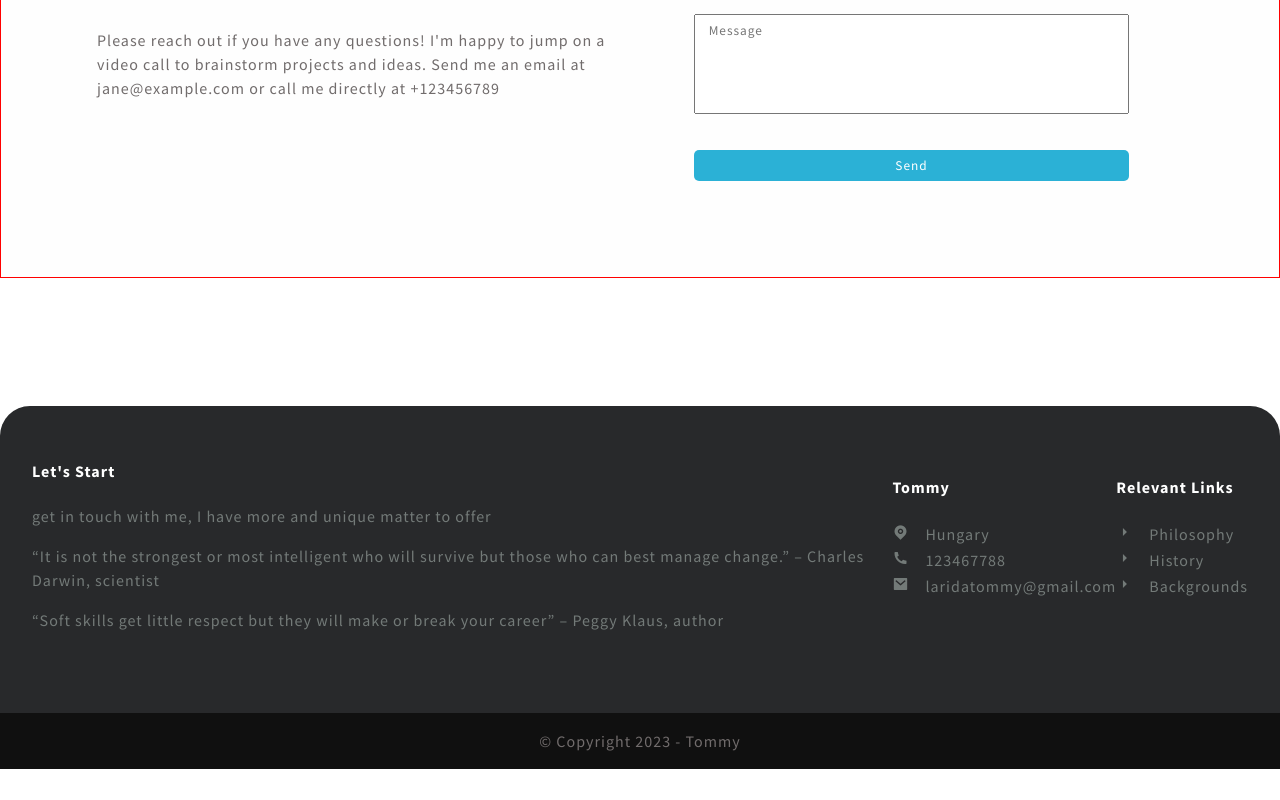
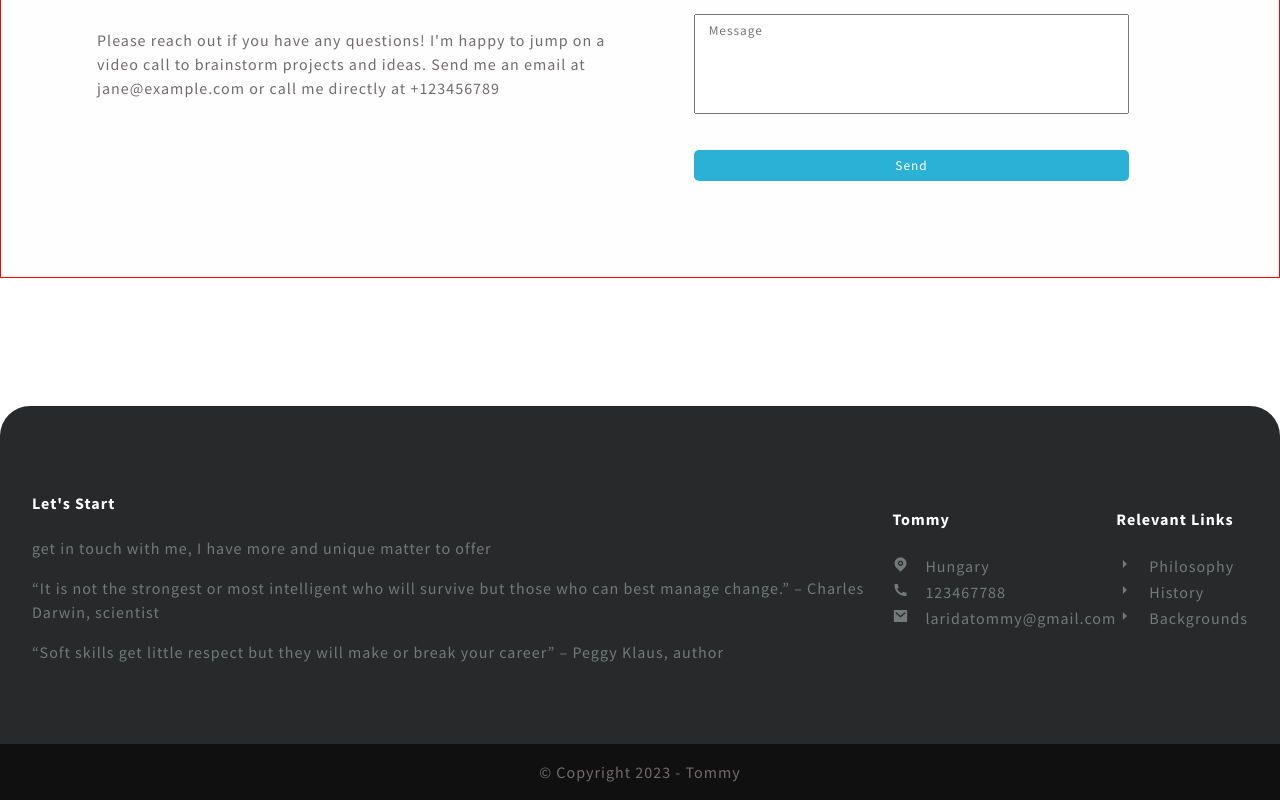
Before and after one commit to TommyOliveir/vite-react-official-project_PORTFOLIO, a React (Vite) app: page / in a window 1280 px wide. Shown: the part 3962-4762 px from the top of the page. Before the commit the page ends 4731 px from the top, so only its background shows below. Built offline with nearby package versions, Linux system fonts and the light colour scheme; the HTML template or start-up script is replaced by a standard one.

Commit message:
Update App.css

```diff
--- a/src/App.css
+++ b/src/App.css
@@ -337,7 +337,7 @@ textarea {
   background: #28292b;
   border-radius: 30px 30px 0px 0px;
 
-  padding: 2em 2em 1px;
+  padding: 4em 2em ;
 }
 
 .footer-flex h4 {
@@ -345,7 +345,7 @@ textarea {
 }
 
 .footer p {
-  color:#737a78;
+  color: #737a78;
 
 }
 
@@ -355,8 +355,8 @@ textarea {
   justify-content: space-evenly;
   align-items: flex-start;
   text-align: left;
-  color:#737a78;
-  padding-bottom: 4em;
+  color: #737a78;
+
 }
 
 .footer-flex ul {
```
